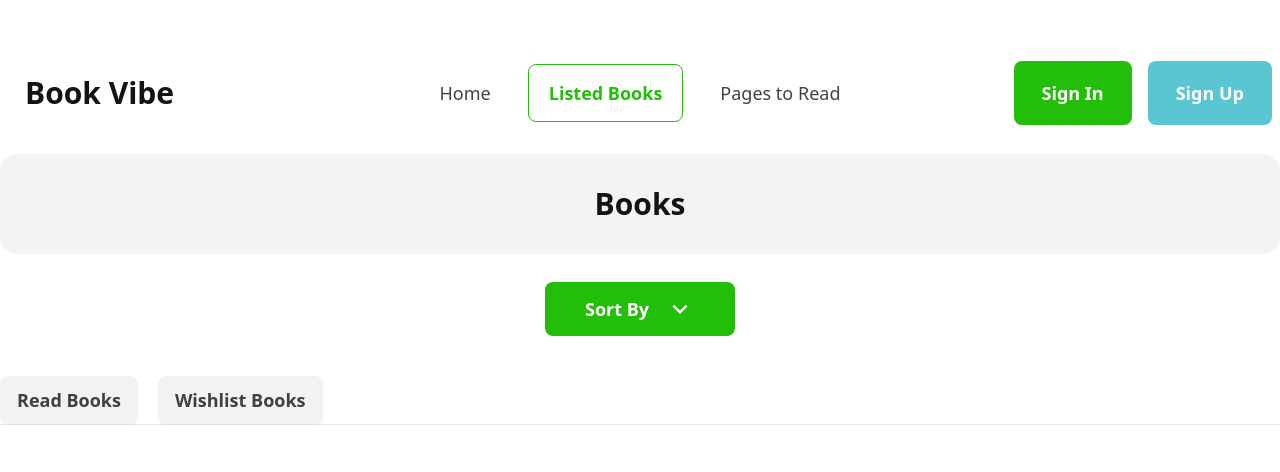
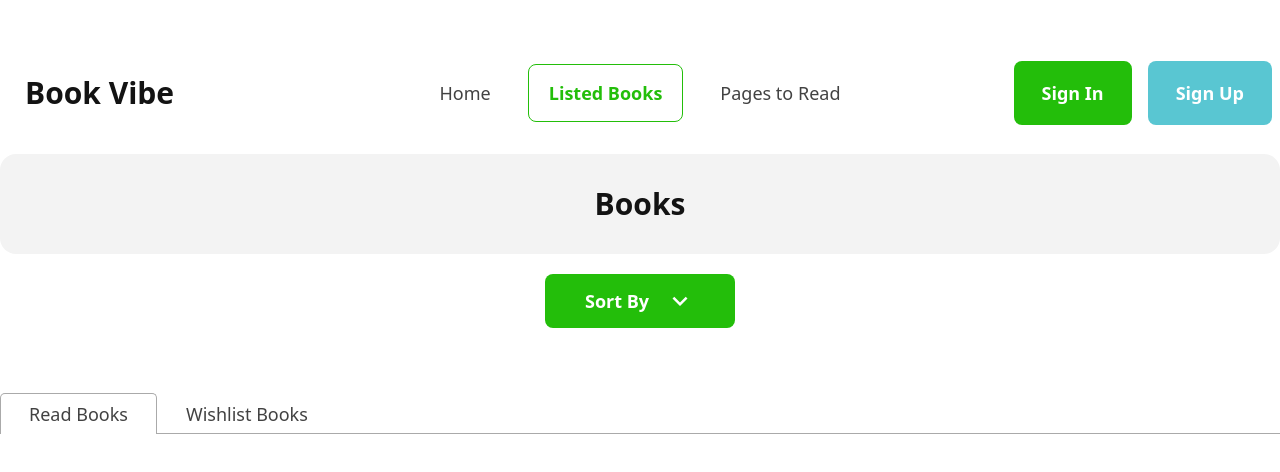
Before and after one commit to nznazmulhuda/bookish-brilliance, a React (Vite) app: page /listed_books in a window 1280 px wide. Shown: the top 472 px of the page. Built offline with nearby package versions, Linux system fonts and the light colour scheme.

Commit message:
Tab added fot read books and wishlist books

```diff
--- a/package.json
+++ b/package.json
@@ -13,7 +13,8 @@
     "react": "^18.2.0",
     "react-dom": "^18.2.0",
     "react-icons": "^5.0.1",
-    "react-router-dom": "^6.22.3"
+    "react-router-dom": "^6.22.3",
+    "react-tabs": "^6.0.2"
   },
   "devDependencies": {
     "@types/react": "^18.2.66",
--- a/src/Components/ListedBooks/WishBooks.jsx
+++ b/src/Components/ListedBooks/WishBooks.jsx
@@ -2,8 +2,7 @@ import { useOutletContext } from "react-router-dom";
 import WishBook from "./WishBook";
 
 function WishBooks() {
-    const { displayBooksWish } = useOutletContext();
-	console.log(displayBooksWish);
+	const { displayBooksWish } = useOutletContext();
 
 	return (
 		<>
--- a/src/Pages/ListedBooks/ListedBooks.jsx
+++ b/src/Pages/ListedBooks/ListedBooks.jsx
@@ -1,5 +1,7 @@
 /* eslint-disable react-hooks/exhaustive-deps */
 import { useEffect, useState } from "react";
+import { Tab, Tabs, TabList, TabPanel } from "react-tabs";
+import "react-tabs/style/react-tabs.css";
 import {
 	MdOutlineKeyboardArrowDown,
 	MdOutlineKeyboardArrowUp,
@@ -16,30 +18,31 @@ function ListedBooks() {
 	const [displayBooks, setDisplayBooks] = useState([]);
 	const [displayBooksWish, setDisplayBooksWish] = useState([]);
 	const [wishBooks, setWishBooks] = useState([]);
+	const [tabIndex, setTabIndex] = useState(0);
 
 	function handleSort(sortType) {
 		if (sortType === "rating") {
 			setIsSort(!isSort);
-			setDisplayBooks(readBooks.sort((a, b) => a.rating - b.rating));
-			setDisplayBooksWish(wishBooks.sort((a, b) => a.rating - b.rating));
+			setDisplayBooks(readBooks.sort((a, b) => b.rating - a.rating));
+			setDisplayBooksWish(wishBooks.sort((a, b) => b.rating - a.rating));
 		} else if (sortType === "pageNumber") {
 			setIsSort(!isSort);
 			setDisplayBooks(
-				readBooks.sort((a, b) => a.totalPages - b.totalPages)
+				readBooks.sort((a, b) => b.totalPages - a.totalPages)
 			);
 			setDisplayBooksWish(
-				wishBooks.sort((a, b) => a.totalPages - b.totalPages)
+				wishBooks.sort((a, b) => b.totalPages - a.totalPages)
 			);
 		} else if (sortType === "pubsishYear") {
 			setIsSort(!isSort);
 			setDisplayBooks(
 				readBooks.sort(
-					(a, b) => a.yearOfPublishing - b.yearOfPublishing
+					(a, b) => b.yearOfPublishing - a.yearOfPublishing
 				)
 			);
 			setDisplayBooksWish(
 				wishBooks.sort(
-					(a, b) => a.yearOfPublishing - b.yearOfPublishing
+					(a, b) => b.yearOfPublishing - a.yearOfPublishing
 				)
 			);
 		} else {
@@ -70,7 +73,7 @@ function ListedBooks() {
 				</h1>
 			</div>
 
-			<div className="flex items-center relative justify-center mt-7">
+			<div className="flex items-center relative justify-center mt-5">
 				<button
 					onClick={() => {
 						setIsSort(!isSort);
@@ -102,23 +105,39 @@ function ListedBooks() {
 				</div>
 			</div>
 
-			<div className="container mx-auto space-x-5 mt-10 border-b">
+			<Tabs
+				selectedIndex={tabIndex}
+				onSelect={(index) => setTabIndex(index)}
+				className="container mx-auto space-x-5 mt-16"
+			>
+				<TabList>
+					<Tab>
 						<NavLink
 							to={""}
-					className="text-[#131313CC] font-work text-lg btn"
+							className="text-[#131313CC] font-work text-lg p-4"
 						>
 							Read Books
 						</NavLink>
+					</Tab>
 
+					<Tab>
 						<NavLink
 							to={"wishlist"}
-					className="text-[#131313CC] font-work text-lg btn"
+							className="text-[#131313CC] font-work text-lg p-4"
 						>
 							Wishlist Books
 						</NavLink>
-			</div>
+					</Tab>
+				</TabList>
 
+				<TabPanel>
 					<Outlet context={{ displayBooks, displayBooksWish }} />
+				</TabPanel>
+
+				<TabPanel>
+					<Outlet context={{ displayBooks, displayBooksWish }} />
+				</TabPanel>
+			</Tabs>
 		</>
 	);
 }
```
Also changed, not shown: 1 other file (tests, documents, lock files or other folders). Lines whose indentation alone changed are shown as unchanged.
